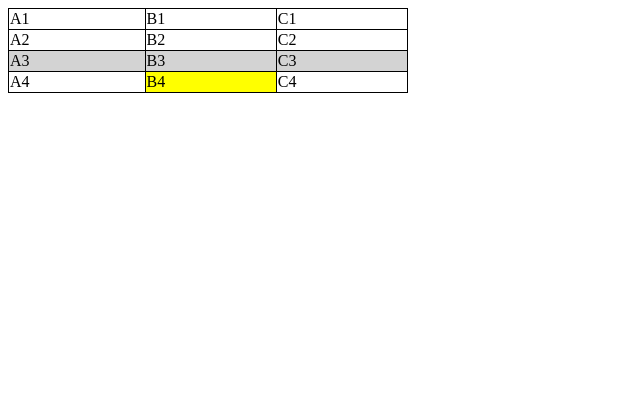
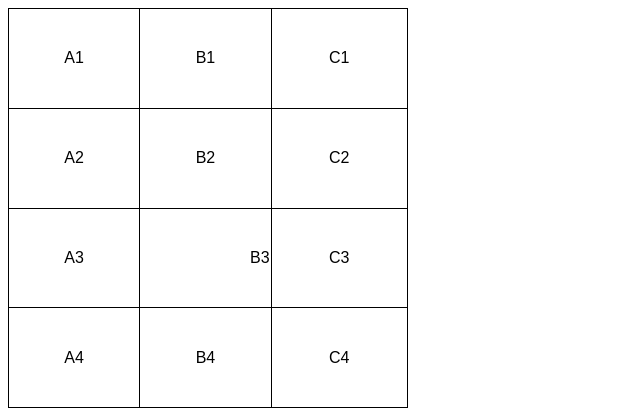
Before and after one commit to GryzzlyBR/HTML-CSS, a plain HTML site: page EXERCICIOS/tabela.html in a window 1280 px wide. Shown: the whole page, without its empty margins (0-640 px from the left). Drawn offline with Linux system fonts and the light colour scheme.

Commit message:
Update tabela.html

```diff
--- a/EXERCICIOS/tabela.html
+++ b/EXERCICIOS/tabela.html
@@ -8,23 +8,25 @@
 
 <style>
 
+    body {
+        font-family: Arial, Helvetica, sans-serif;
+    }
+
     table {
         width: 400px;
+        height: 400px;
         border-collapse: collapse;
-    }
-
-    tr.linha {
-        background-color: lightgrey;
     }
 
     td {
         border: 1px solid black;
+        text-align:center; /*alinhamento horizontal*/
+        vertical-align: middle; /*alinhamento vertical*/
     }
 
-    td.dado {
-        background-color: yellow;
+    .numero {
+        text-align: right;
     }
-
 
 </style>
 
@@ -49,16 +51,16 @@
             <td>B2
             <td>C2
          <!--<td / tr não precisam de fechamento-->
-        <tr class="linha">
+        <tr>
             <td>A3</td>
-            <td>B3</td>
+            <td class="numero">B3</td>
             <td>C3</td>
 
         </tr>
 
         <tr>
             <td>A4</td>
-            <td class="dado">B4</td>
+            <td>B4</td>
             <td>C4</td>
 
         </tr>
```
